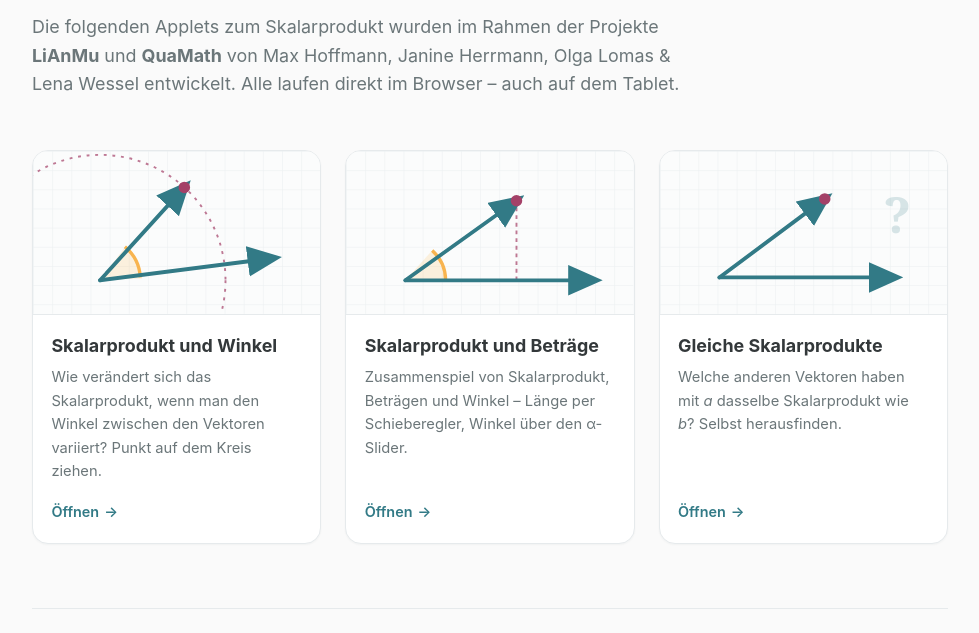
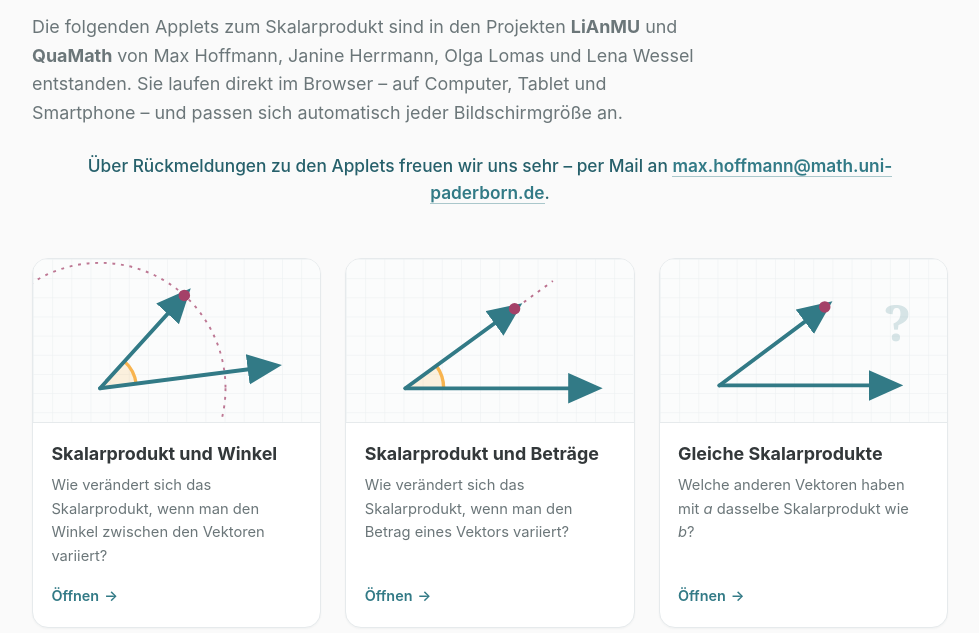
Before and after one commit to maxthematics/lianmu_apps, a plain HTML site: page index.html in a window 1280 px wide. Shown: the part 157-790 px from the top of the page, without its empty margins (150-1129 px from the left). Drawn offline with Linux system fonts and the light colour scheme.

Commit message:
update of the index page

```diff
--- a/index.html
+++ b/index.html
@@ -3,7 +3,27 @@
 <head>
 <meta charset="utf-8">
 <meta name="viewport" content="width=device-width, initial-scale=1">
-<title>Skalarprodukt – Interaktive Applets</title>
+<title>Skalarprodukt – interaktive Applets</title>
+<meta name="description" content="Interaktive Applets zum Skalarprodukt – Winkel, Beträge und gleiche Skalarprodukte. Direkt im Browser auf Computer, Tablet und Smartphone. Entwickelt in den Projekten LiAnMU und QuaMath.">
+<link rel="icon" type="image/svg+xml" href="assets/favicon.svg">
+
+<!-- Social-/Link-Vorschau (Open Graph + Twitter).
+     Hinweis: Für volle Kompatibilität (Facebook, LinkedIn, WhatsApp …) die
+     relativen Bild-/URL-Pfade durch die ABSOLUTE Pages-Adresse ersetzen,
+     z. B. https://<dein-user>.github.io/<repo>/assets/og-image.png -->
+<meta property="og:type" content="website">
+<meta property="og:locale" content="de_DE">
+<meta property="og:site_name" content="Skalarprodukt – interaktive Applets">
+<meta property="og:title" content="Skalarprodukt – interaktive Applets">
+<meta property="og:description" content="Winkel, Beträge und gleiche Skalarprodukte – interaktiv im Browser auf jedem Gerät erkunden.">
+<meta property="og:image" content="assets/og-image.png">
+<meta property="og:image:width" content="1200">
+<meta property="og:image:height" content="630">
+<meta property="og:image:alt" content="Skalarprodukt – interaktive Applets (Vektordiagramm mit Winkel)">
+<meta name="twitter:card" content="summary_large_image">
+<meta name="twitter:title" content="Skalarprodukt – interaktive Applets">
+<meta name="twitter:description" content="Winkel, Beträge und gleiche Skalarprodukte – interaktiv im Browser auf jedem Gerät erkunden.">
+<meta name="twitter:image" content="assets/og-image.png">
 <style>
   :root{
     --petrol:#327a86;
@@ -40,6 +60,13 @@
   .lede{font-size:clamp(1rem,2.4vw,1.12rem);color:var(--muted);max-width:60ch;margin:0}
   .lede a{color:var(--petrol);text-decoration:none;border-bottom:1px solid rgba(50,122,134,.3)}
   .lede a:hover{border-bottom-color:var(--petrol)}
+  .feedback{
+    text-align:center;margin:1.5rem 0 0;color:var(--petrol-dark);
+    font-size:clamp(1rem,2.4vw,1.08rem);font-weight:500
+  }
+  .feedback a{color:var(--petrol);font-weight:600;text-decoration:none;
+    border-bottom:1px solid rgba(50,122,134,.4)}
+  .feedback a:hover{border-bottom-color:var(--petrol)}
 
   .grid{
     display:grid;gap:clamp(1rem,2.5vw,1.5rem);
@@ -92,6 +119,12 @@
   footer .logo-qua{height:58px}
   footer .logo-lian{height:38px}
   footer .proj{margin-top:.15rem}
+
+  /* respect users who prefer reduced motion: no hover lift / slide */
+  @media (prefers-reduced-motion: reduce){
+    *{transition:none !important;scroll-behavior:auto !important}
+    .card:hover{transform:none}
+  }
 </style>
 </head>
 <body>
@@ -115,10 +148,15 @@
     <p class="kicker">Lineare Algebra | Analytische Geometrie</p>
     <h1>Skalarprodukt – interaktive Applets</h1>
     <p class="lede">
-      Die folgenden Applets zum Skalarprodukt wurden im Rahmen der Projekte
-      <strong>LiAnMu</strong> und <strong>QuaMath</strong> von
-      Max Hoffmann, Janine Herrmann, Olga Lomas &amp; Lena Wessel entwickelt.
-      Alle laufen direkt im Browser – auch auf dem Tablet.
+      Die folgenden Applets zum Skalarprodukt sind in den Projekten
+      <strong>LiAnMU</strong> und <strong>QuaMath</strong> von
+      Max Hoffmann, Janine Herrmann, Olga Lomas und Lena Wessel entstanden.
+      Sie laufen direkt im Browser – auf Computer, Tablet und Smartphone – und
+      passen sich automatisch jeder Bildschirmgröße an.
+    </p>
+    <p class="feedback">
+      Über Rückmeldungen zu den Applets freuen wir uns sehr – per Mail an
+      <a href="mailto:max.hoffmann@math.uni-paderborn.de">max.hoffmann@math.uni-paderborn.de</a>.
     </p>
   </header>
 
@@ -132,9 +170,9 @@
         <!-- locus circle of radius |b| that the point moves on -->
         <circle cx="70" cy="135" r="131" fill="none" stroke="#a44168" stroke-width="2"
                 stroke-dasharray="3 6" opacity=".7"/>
-        <!-- angle arc -->
-        <path d="M70 135 L114 133 A46 46 0 0 0 97 99 Z" fill="#f8b44f" opacity=".18"/>
-        <path d="M112 132 A45 45 0 0 0 96 100" fill="none" stroke="#f8b44f" stroke-width="3.5"/>
+        <!-- angle arc: endpoints lie exactly on a and b, so it stays between them -->
+        <path d="M70 135 L107.7 130.2 A38 38 0 0 0 95.5 106.9 Z" fill="#f8b44f" opacity=".18"/>
+        <path d="M107.7 130.2 A38 38 0 0 0 95.5 106.9" fill="none" stroke="#f8b44f" stroke-width="3.5"/>
         <!-- vectors -->
         <line x1="70" y1="135" x2="250" y2="112" stroke="#327a86" stroke-width="4"
               stroke-linecap="round" marker-end="url(#ah)"/>
@@ -144,7 +182,7 @@
       </svg>
       <div class="body">
         <h2>Skalarprodukt und Winkel</h2>
-        <p>Wie verändert sich das Skalarprodukt, wenn man den Winkel zwischen den Vektoren variiert? Punkt auf dem Kreis ziehen.</p>
+        <p>Wie verändert sich das Skalarprodukt, wenn man den Winkel zwischen den Vektoren variiert?</p>
         <span class="open">Öffnen <span class="arr">→</span></span>
       </div>
     </a>
@@ -152,24 +190,24 @@
     <!-- Beträge -->
     <a class="card" href="skp_betraege.html">
       <svg class="thumb" viewBox="0 0 300 170" role="img"
-           aria-label="Diagramm: Vektor mit Projektion auf einen zweiten Vektor">
+           aria-label="Diagramm: zwei Vektoren mit Winkel und gestricheltem Strahl entlang b">
         <rect width="300" height="170" fill="url(#grid)"/>
-        <!-- projection (geometric meaning) -->
-        <line x1="178" y1="135" x2="178" y2="52" stroke="#a44168" stroke-width="2"
-              stroke-dasharray="4 4" opacity=".7"/>
-        <!-- angle arc + faint sector -->
-        <path d="M62 135 L104 135 A42 42 0 0 0 90 104 Z" fill="#f8b44f" opacity=".18"/>
-        <path d="M104 135 A42 42 0 0 0 90 104" fill="none" stroke="#f8b44f" stroke-width="3.5"/>
+        <!-- dashed ray along b: the line the point slides on to change |b| -->
+        <line x1="62" y1="135" x2="216" y2="23" stroke="#a44168" stroke-width="2"
+              stroke-dasharray="3 6" opacity=".75"/>
+        <!-- angle arc + faint sector (endpoints exactly on a and b) -->
+        <path d="M62 135 L102 135 A40 40 0 0 0 94.3 111.5 Z" fill="#f8b44f" opacity=".18"/>
+        <path d="M102 135 A40 40 0 0 0 94.3 111.5" fill="none" stroke="#f8b44f" stroke-width="3.5"/>
         <!-- vectors -->
         <line x1="62" y1="135" x2="258" y2="135" stroke="#327a86" stroke-width="4"
               stroke-linecap="round" marker-end="url(#ah)"/>
-        <line x1="62" y1="135" x2="178" y2="52" stroke="#327a86" stroke-width="4"
+        <line x1="62" y1="135" x2="176" y2="52" stroke="#327a86" stroke-width="4"
               stroke-linecap="round" marker-end="url(#ah)"/>
-        <circle cx="178" cy="52" r="6" fill="#a44168"/>
+        <circle cx="176" cy="52" r="6" fill="#a44168"/>
       </svg>
       <div class="body">
         <h2>Skalarprodukt und Beträge</h2>
-        <p>Zusammenspiel von Skalarprodukt, Beträgen und Winkel – Länge per Schieberegler, Winkel über den α-Slider.</p>
+        <p>Wie verändert sich das Skalarprodukt, wenn man den Betrag eines Vektors variiert?</p>
         <span class="open">Öffnen <span class="arr">→</span></span>
       </div>
     </a>
@@ -193,7 +231,7 @@
       </svg>
       <div class="body">
         <h2>Gleiche Skalarprodukte</h2>
-        <p>Welche anderen Vektoren haben mit <em>a</em> dasselbe Skalarprodukt wie <em>b</em>? Selbst herausfinden.</p>
+        <p>Welche anderen Vektoren haben mit <em>a</em> dasselbe Skalarprodukt wie <em>b</em>?</p>
         <span class="open">Öffnen <span class="arr">→</span></span>
       </div>
     </a>
```
Also changed, not shown: assets/favicon.svg (added), assets/og-image.png (added), assets/og-image.svg (added).
